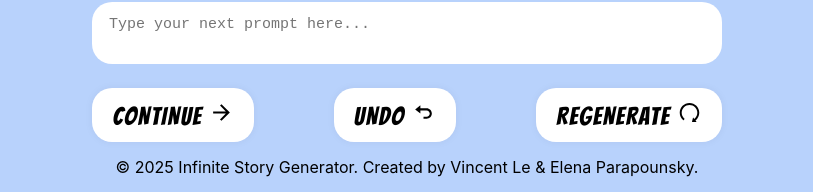
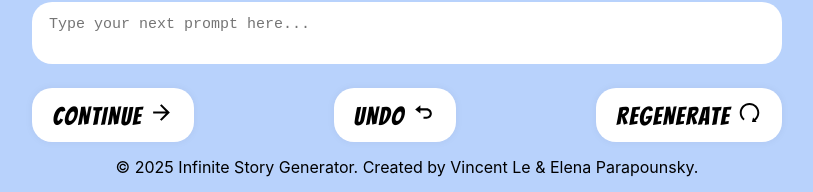
Before and after one commit to eparapounsky/infinite-story, a React (Create React App) app in the folder frontend/: page / in a window 1280 px wide. Shown: the part 253-445 px from the top of the page, without its empty margins (233-1046 px from the left). Built offline with nearby package versions, Linux system fonts and the light colour scheme.

Commit message:
adjust width

```diff
--- a/frontend/src/App.css
+++ b/frontend/src/App.css
@@ -43,7 +43,7 @@
   letter-spacing: 1.5px;
   text-transform: uppercase;
   text-align: center;
-  width: 7em;
+  width: 8.5em;
   /* remove native arrow */
   -webkit-appearance: none;
   -moz-appearance: none;
@@ -80,7 +80,7 @@
 
 textarea {
   /* width: 45%; */
-  width: 42em;
+  width: 50em;
   min-height: 4em;
   height: auto;
   padding: 0.8rem 1rem;
@@ -149,7 +149,7 @@ textarea::selection {
 .buttons {
   display: flex;
   justify-content: center;
-  gap: 80px;
+  gap: 140px;
   margin-top: 20px;
 }
 
```
